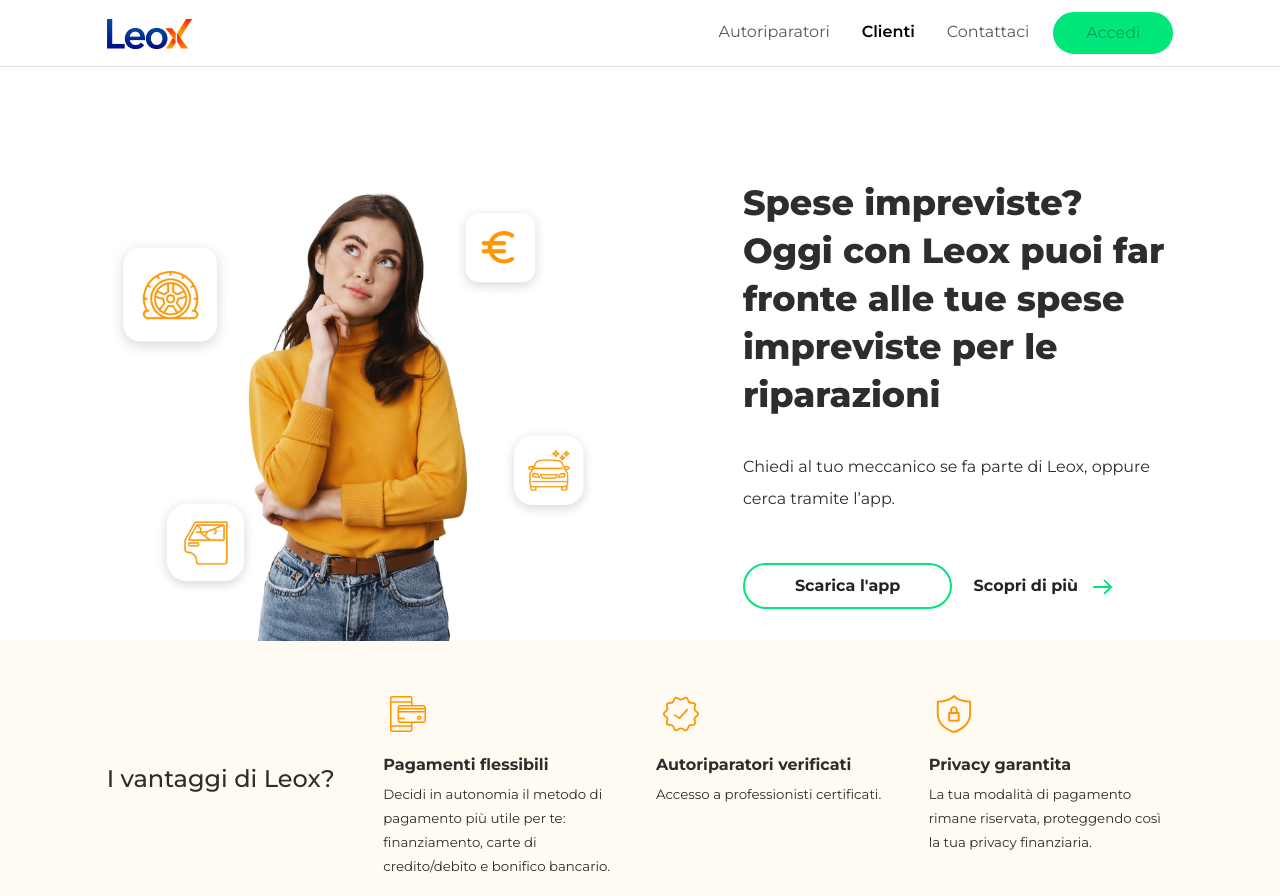
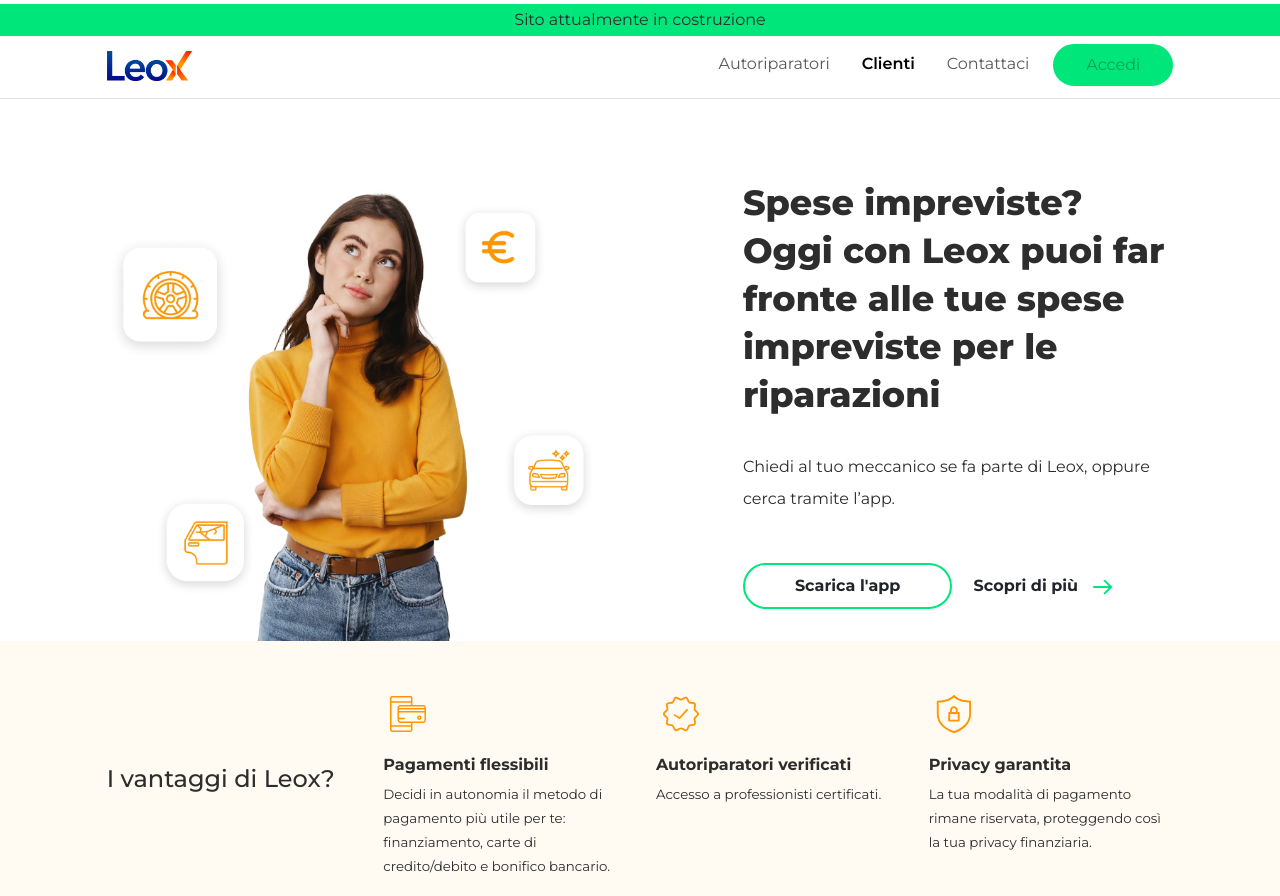
Before and after one commit to jacopo-derrico/leox-solution-website, a plain HTML site: page pages/clienti.html in a window 1280 px wide. Shown: the top 896 px of the page. Drawn offline with nearby package versions, Linux system fonts and the light colour scheme.

Commit message:
fix: added "under construction" temporarily

```diff
--- a/pages/clienti.html
+++ b/pages/clienti.html
@@ -38,6 +38,12 @@
 <body>
     <!-- HEADER ------------------------------------------------------------------------------------>
     <header class="fixed-top py-1 border-bottom bg-white">
+        <div class="bg-green">
+            <p class="text-center">
+                Sito attualmente in costruzione
+            </p>
+        </div>
+
         <nav class="navbar navbar-expand-lg py-2 col-lg-10 mx-auto">
             <div class="container-fluid p-lg-0 d-flex justify-content-between align-content-center">
                 <a class="navbar-brand m-0" href="../">
```
Also changed, not shown: index.html (+2 -2 lines), pages/contattaci.html (+5 -0 lines), pages/diventa-partner.html (+5 -0 lines).
